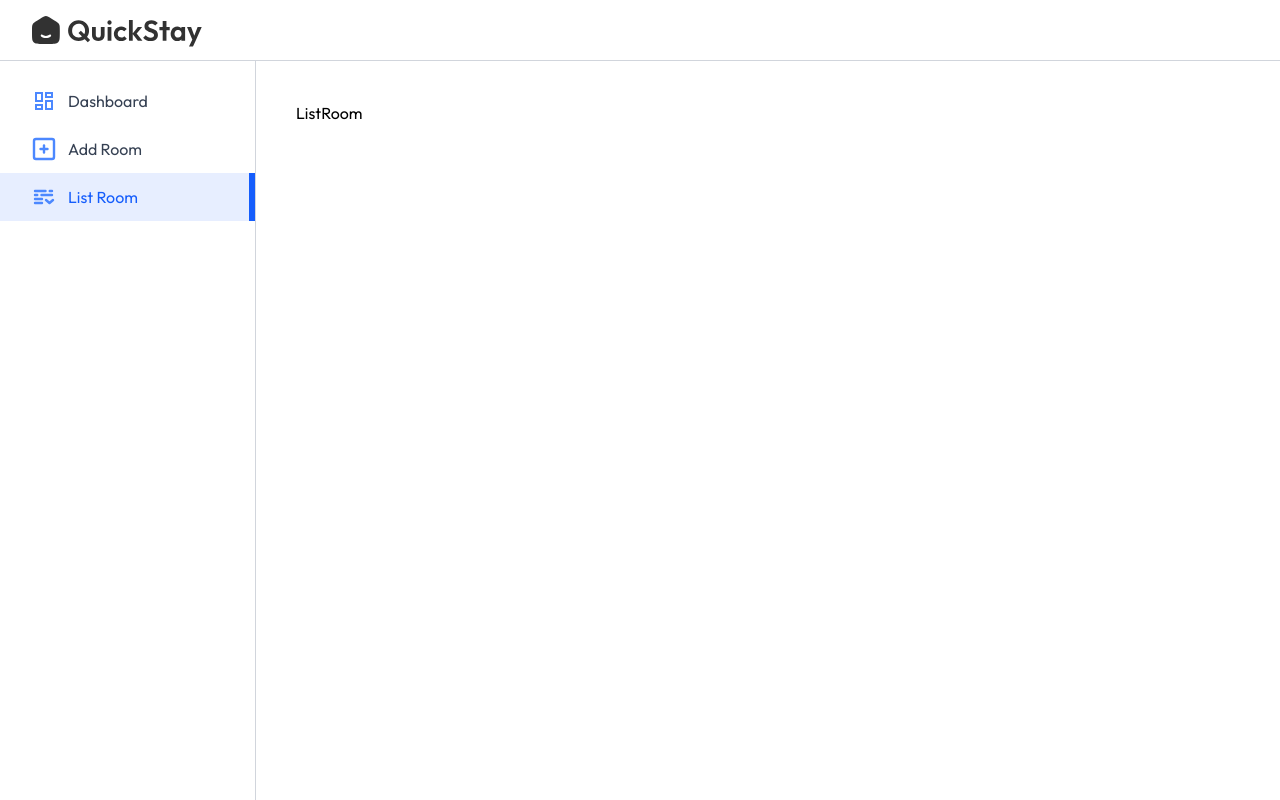
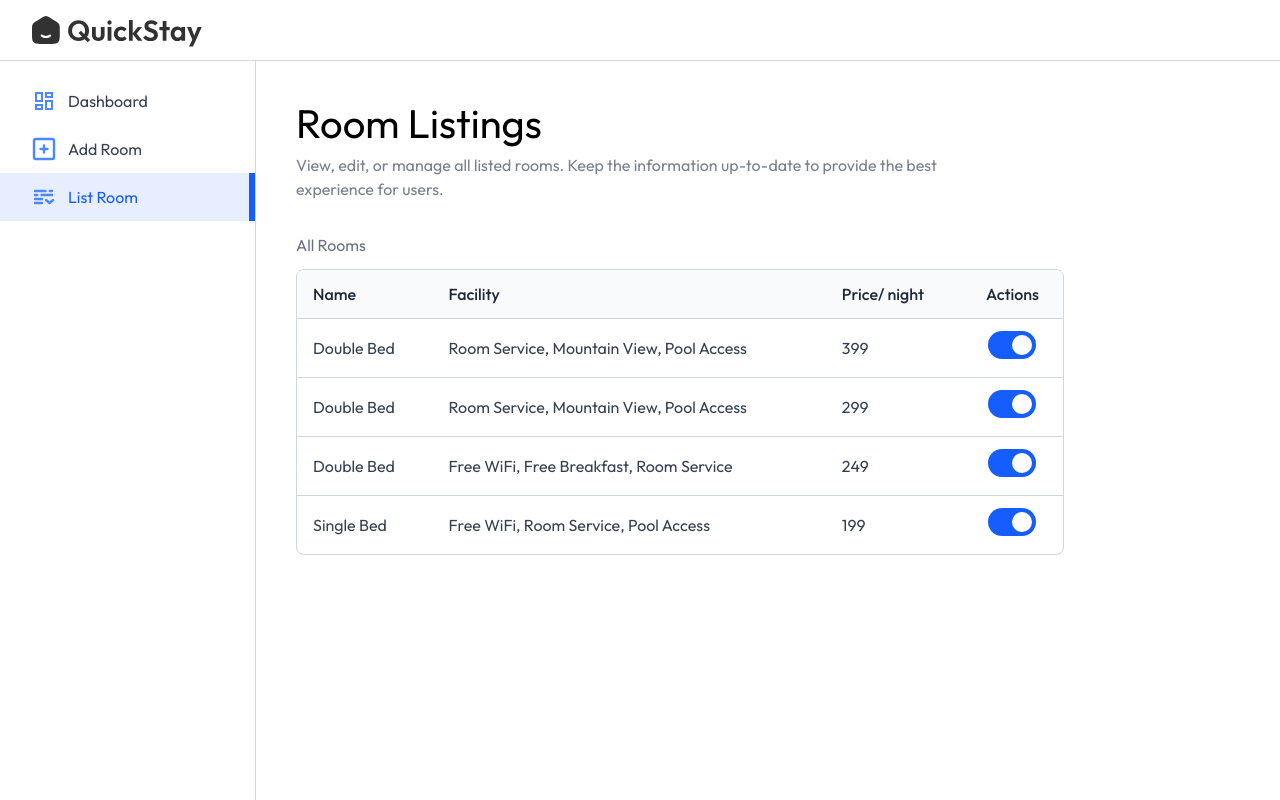
Before and after one commit to KhoaHo1207/hotel-booking-system, a React (Vite) app in the folder client/: page /owner/list-room in a window 1280 px wide. Built offline with nearby package versions, Linux system fonts and the light colour scheme; a web font is replaced by a local one.

Commit message:
[client] feat: List Rooms Page

```diff
--- a/client/src/pages/hotelOwner/ListRoom.tsx
+++ b/client/src/pages/hotelOwner/ListRoom.tsx
@@ -1,3 +1,68 @@
+import { useState } from "react";
+import type { Room } from "../../types";
+import { roomsDummyData } from "../../assets/assets";
+import Title from "../../components/Title";
+
 export default function ListRoom() {
-  return <div>ListRoom</div>;
+  const [rooms, setRooms] = useState<Room[]>(roomsDummyData);
+  return (
+    <div>
+      <Title
+        align="left"
+        title="Room Listings"
+        subTitle="View, edit, or manage all listed rooms. Keep the information up-to-date to provide the best experience for users."
+        font="outfit"
+      />
+
+      <p className="text-gray-500 mt-8">All Rooms</p>
+
+      <div className="w-full max-w-3xl text-left border border-gray-300 rounded-lg max-h-96 overflow-y-scroll mt-3">
+        <table className="w-full">
+          <thead className="bg-gray-50">
+            <tr>
+              <th className="py-3 px-4 text-gray-800 font-medium">Name</th>
+              <th className="py-3 px-4 text-gray-800 font-medium max-sm:hidden">
+                Facility
+              </th>
+              <th className="py-3 px-4 text-gray-800 font-medium">
+                Price/ night
+              </th>
+              <th className="py-3 px-4 text-gray-800 font-medium text-center">
+                Actions
+              </th>
+            </tr>
+          </thead>
+          <tbody>
+            {rooms.map((room, index) => (
+              <tr key={index}>
+                <td className="py-3 px-4 text-gray-700 border-t border-gray-300">
+                  {room.roomType}
+                </td>
+                <td className="py-3 px-4 text-gray-700 border-t border-gray-300 max-sm:hidden">
+                  {room.amenities.join(", ")}
+                </td>
+                <td className="py-3 px-4 text-gray-700 border-t border-gray-300">
+                  {room.pricePerNight}
+                </td>
+                <td className="py-3 px-4 border-t border-gray-300 text-center">
+                  <label
+                    htmlFor=""
+                    className="relative inline-flex items-center cursor-pointer text-gray-900 gap-3"
+                  >
+                    <input
+                      type="checkbox"
+                      className="sr-only peer"
+                      checked={room.isAvailable}
+                    />
+                    <div className="w-12 h-7 bg-slate-300 rounded-full peer peer-checked:bg-blue-600 transition-colors duration-200"></div>
+                    <span className="dot absolute left-1 top-1 size-5 bg-white rounded-full transition-transform duration-200 ease-in-out peer-checked:translate-x-5"></span>
+                  </label>
+                </td>
+              </tr>
+            ))}
+          </tbody>
+        </table>
+      </div>
+    </div>
+  );
 }
```
